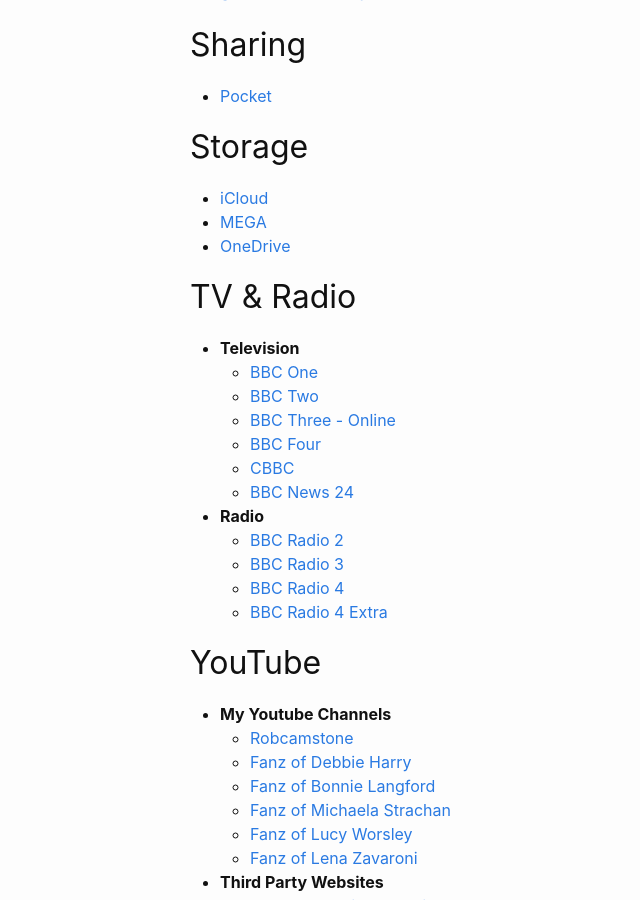
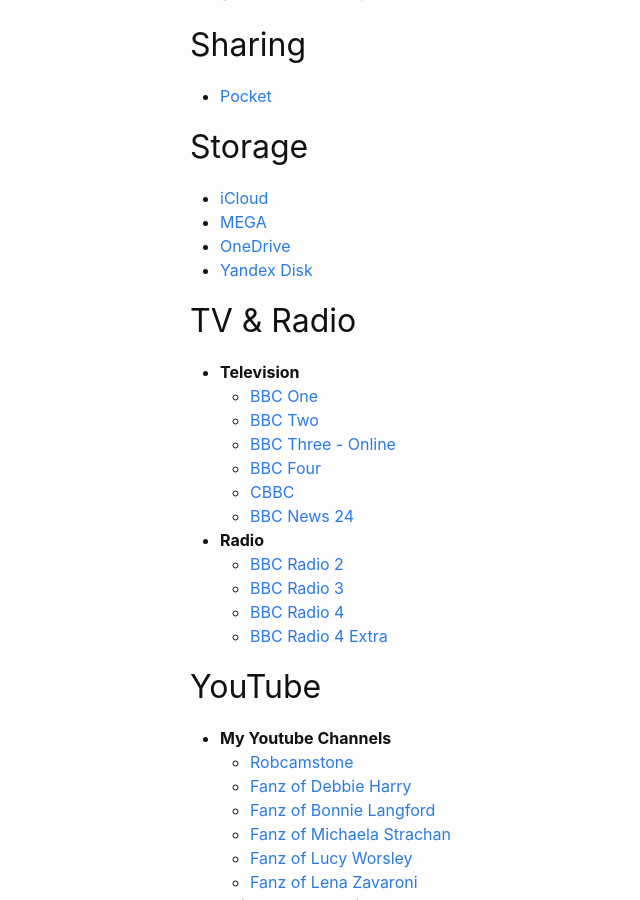
Before and after one commit to Robcamstone/Robcamstone.github.io, a Jekyll site: the page built from bookmarks.md, in a window 1280 px wide and 900 px high, scrolled down 2433 px. Shown: the whole window, without its empty margins (80-720 px from the left). Built offline with Jekyll 4.4.1, drawn with Linux system fonts in a browser that asks for light colours.

Commit message:
Update bookmarks.md

```diff
--- a/bookmarks.md
+++ b/bookmarks.md
@@ -98,6 +98,7 @@ permalink: /bookmarks/
    * [iCloud](https://www.icloud.com)
    * [MEGA](https://mega.nz)
    * [OneDrive](http://onedrive.live.com)
+   * [Yandex Disk](https://disk.yandex.com/client/disk)
 
 ## TV & Radio
 * **Television**
```
